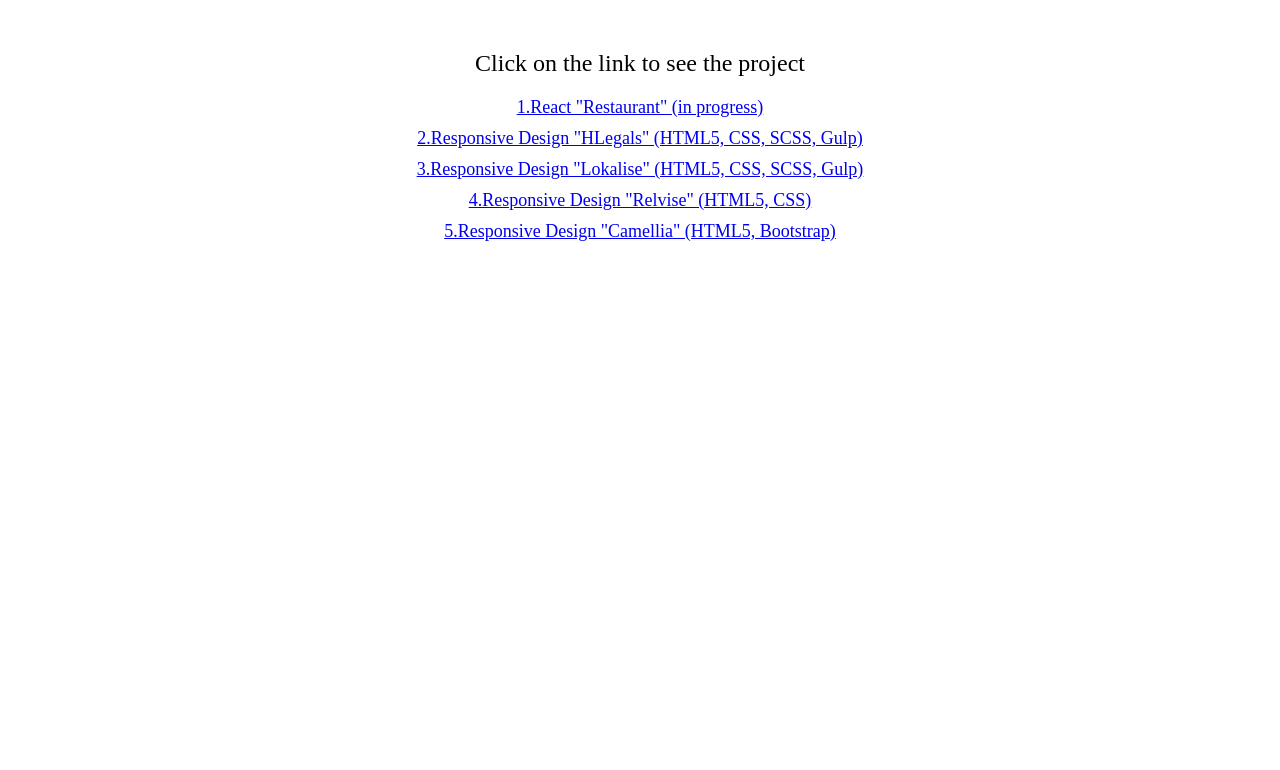
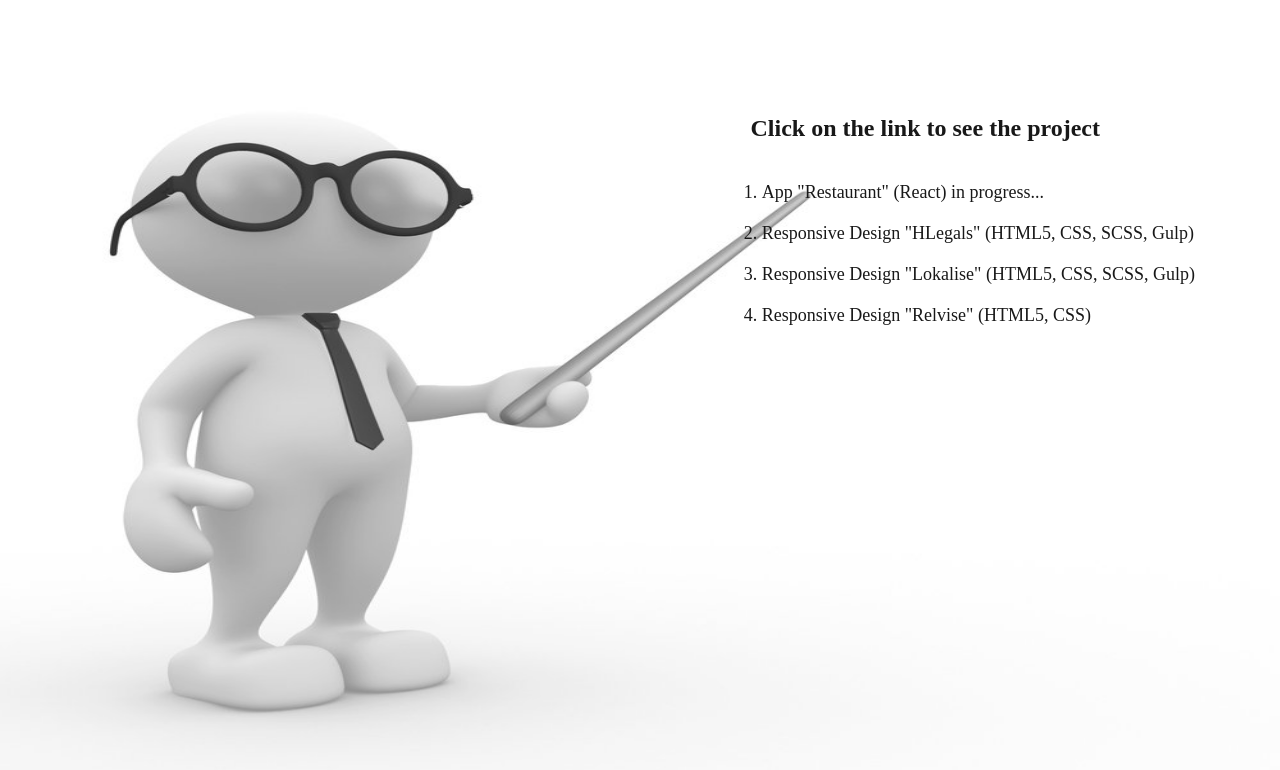
Before and after one commit to AnastasiaZaichenko/CV, a plain HTML site: page index.html in a window 1280 px wide. Drawn offline with Linux system fonts and the light colour scheme.

Commit message:
added img

```diff
--- a/index.css
+++ b/index.css
@@ -4,6 +4,11 @@
     box-sizing: border-box;
     margin: 0;
     padding: 0;
+}
+
+a{
+    text-decoration: none;
+    color: black;
 }
 
 .visually-hidden {
@@ -13,35 +18,64 @@
     margin: -1px;
     border: 0;
     padding: 0;
-
     white-space: nowrap;
     clip-path: inset(100%);
     clip: rect(0 0 0 0);
     overflow: hidden;
 }
-.body_box {
+
+.box_body {
+    padding: 30px;
+    background-image: url('./img.jpg');
+    opacity: 0.9;
+    background-size: cover;
+    background-position: center;
+    background-repeat: no-repeat;
+    min-height: 100vh;
+    min-width: 100vw;
+    background-size: 100% 100%;
+}
+
+@media (max-width: 998px) {
+    .box_body::after {
+        content: "";
+        position: absolute;
+        top: 0;
+        left: 0;
+        min-height: 200%;
+        min-width: 100%;
+        background-color: rgba(255, 255, 255, 0.8);
+        z-index: -1;
+    }
+}
+
+.box_info{
     display: flex;
     flex-direction: column;
-    align-items: center;
-    padding: 30px;
+    align-items: flex-end;
+    padding: 50px;
 }
 
 .box_message{
-padding: 20px 20px 20px 20px;
+    display: flex;
+    padding: 35px 100px 35px 0px;
 }
 
-.message{
-font-size: 24px;
+@media (max-width: 526px) {
+    .box_message {
+     padding-right: 35px
+    }
 }
 
-.box {
+.box_list {
     display: flex;
     flex-direction: column;
-    align-items: center;
-    gap: 10px;
+    align-items: flex-start;
+    gap: 20px;
     font-size: 18px;
+    padding: 5px 5px 5px 5px;
+}
 
+li {
+    list-style: decimal;
 }
-li {
-    list-style: none;
-}
--- a/index.html
+++ b/index.html
@@ -8,29 +8,27 @@
     <title>My projects</title>
 </head>
 <body>
-<div class="body_box">
+<div class="box_body">
     <h1 class="visually-hidden">My projects</h1>
+    <div class="box_info">
         <div class="box_message">
-        <p class="message">Click on the link to see the project</p>
+            <h2>Click on the link to see the project</h2>
         </div>
-    <ul class="box">
+        <ul class="box_list">
             <li>
-            <a href="https://stately-dolphin-de2379.netlify.app/">1.React "Restaurant" (in progress)</a>
+                <a href="https://stately-dolphin-de2379.netlify.app/">App "Restaurant" (React) in progress...</a>
             </li>
             <li>
-            <a href="https://anastasiazaichenko.github.io/Hlegals/">2.Responsive Design "HLegals" (HTML5, CSS, SCSS, Gulp)</a>
+                <a href="https://anastasiazaichenko.github.io/Hlegals/">Responsive Design "HLegals" (HTML5, CSS, SCSS, Gulp)</a>
             </li>
             <li>
-            <a href="https://anastasiazaichenko.github.io/Lokalise/">3.Responsive Design "Lokalise" (HTML5, CSS, SCSS, Gulp)</a>
+                <a href="https://anastasiazaichenko.github.io/Lokalise/">Responsive Design "Lokalise" (HTML5, CSS, SCSS, Gulp)</a>
             </li>
             <li>
-        <a href="https://anastasiazaichenko.github.io/Relvise/">4.Responsive Design "Relvise" (HTML5, CSS)</a>
-        </li>
-        <li>
-            <a href="https://anastasiazaichenko.github.io/Bootstrap/">5.Responsive Design "Camellia"  (HTML5, Bootstrap)</a>
+                <a href="https://anastasiazaichenko.github.io/Relvise/">Responsive Design "Relvise" (HTML5, CSS)</a>
             </li>
         <ul>
     </div>
-
+</div>
 </body>
 </html>
```
Also changed, not shown: img.jpg (added). Lines whose indentation alone changed are shown as unchanged.
